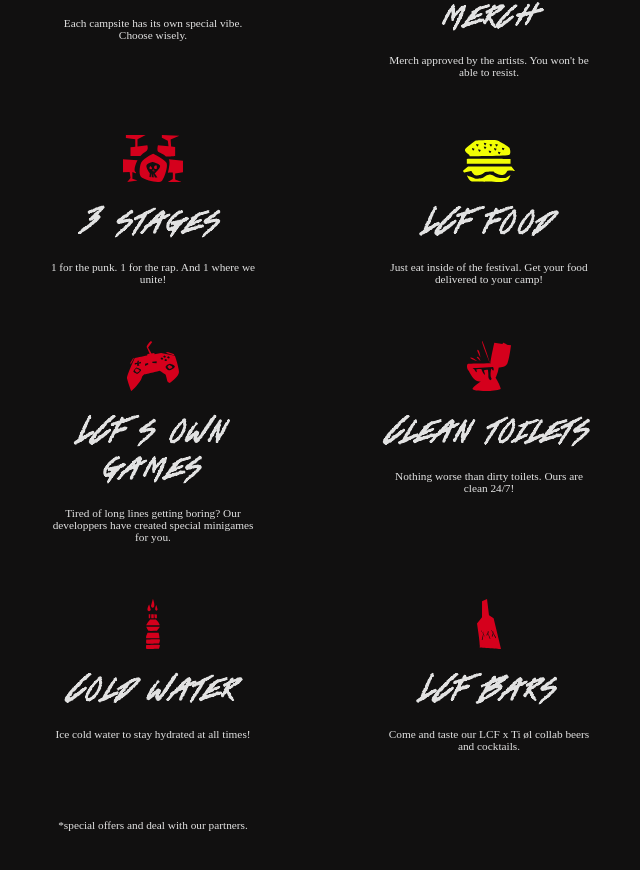
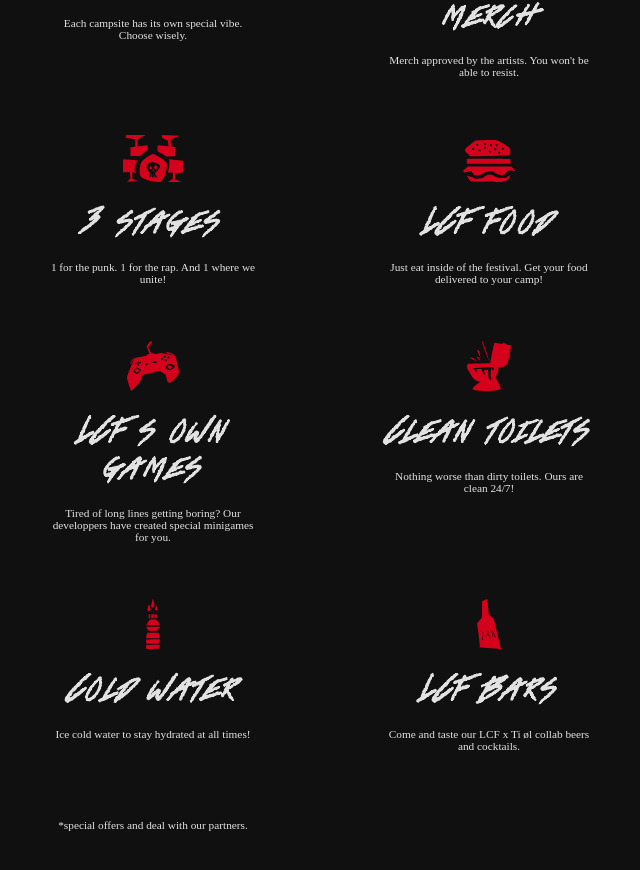
Before and after one commit to emma673r/loudcrowdfest-2, a React (Vite) app: page / in a window 1280 px wide. Shown: the part 1386-2256 px from the top of the page, without its empty margins (319-959 px from the left). Built offline with nearby package versions, Linux system fonts and the light colour scheme; no server answers.

Commit message:
birger wrong color

```diff
--- a/src/components/img-components/BurgerIconRed.jsx
+++ b/src/components/img-components/BurgerIconRed.jsx
@@ -6,7 +6,7 @@ import { ThemeContext } from "../Theme";
 function BurgerIconRed() {
   const { theme } = useContext(ThemeContext);
   return (
-    <div>{theme === "dark_theme" ? <img src={burgerIconRed} alt="burger icon red" /> : <img src={burgerIconYellow} alt="burger icon yellow" />}</div>
+    <div>{theme === "dark-theme" ? <img src={burgerIconRed} alt="burger icon red" /> : <img src={burgerIconYellow} alt="burger icon yellow" />}</div>
   );
 }
 
```
